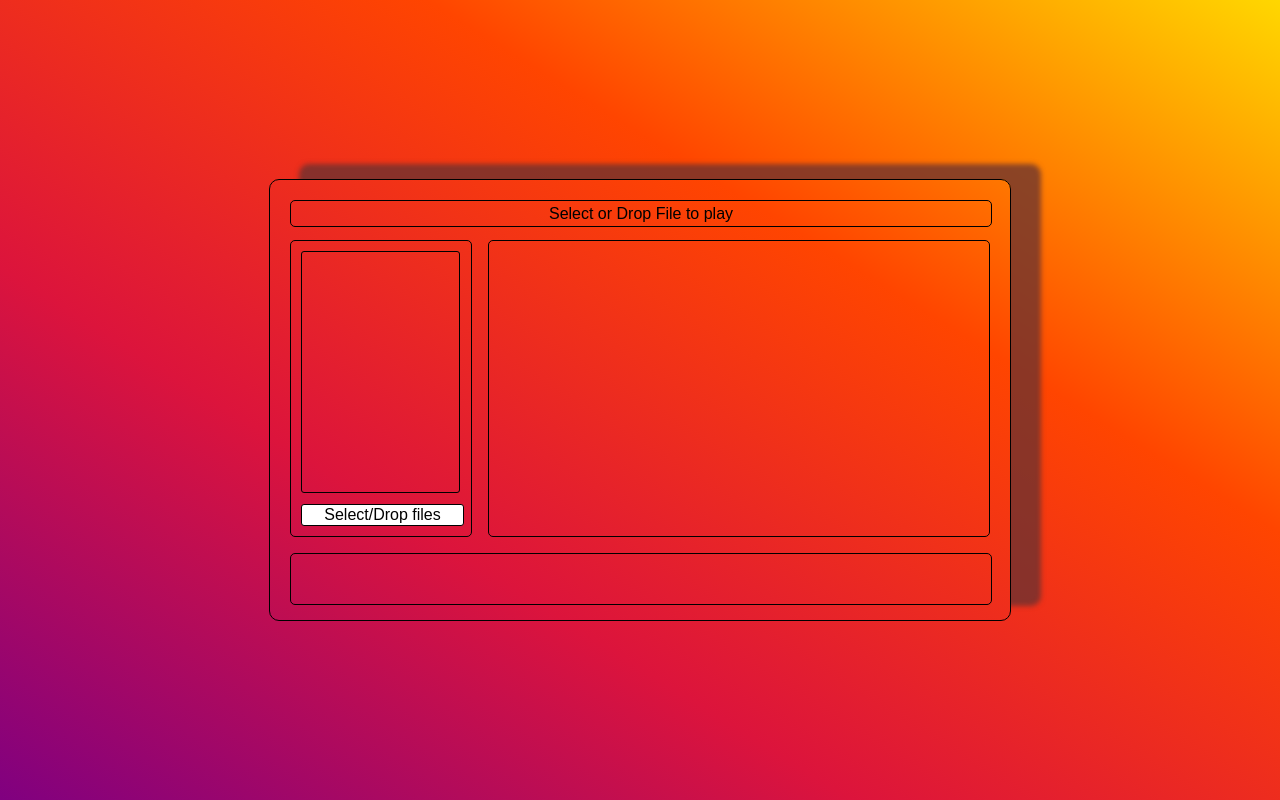
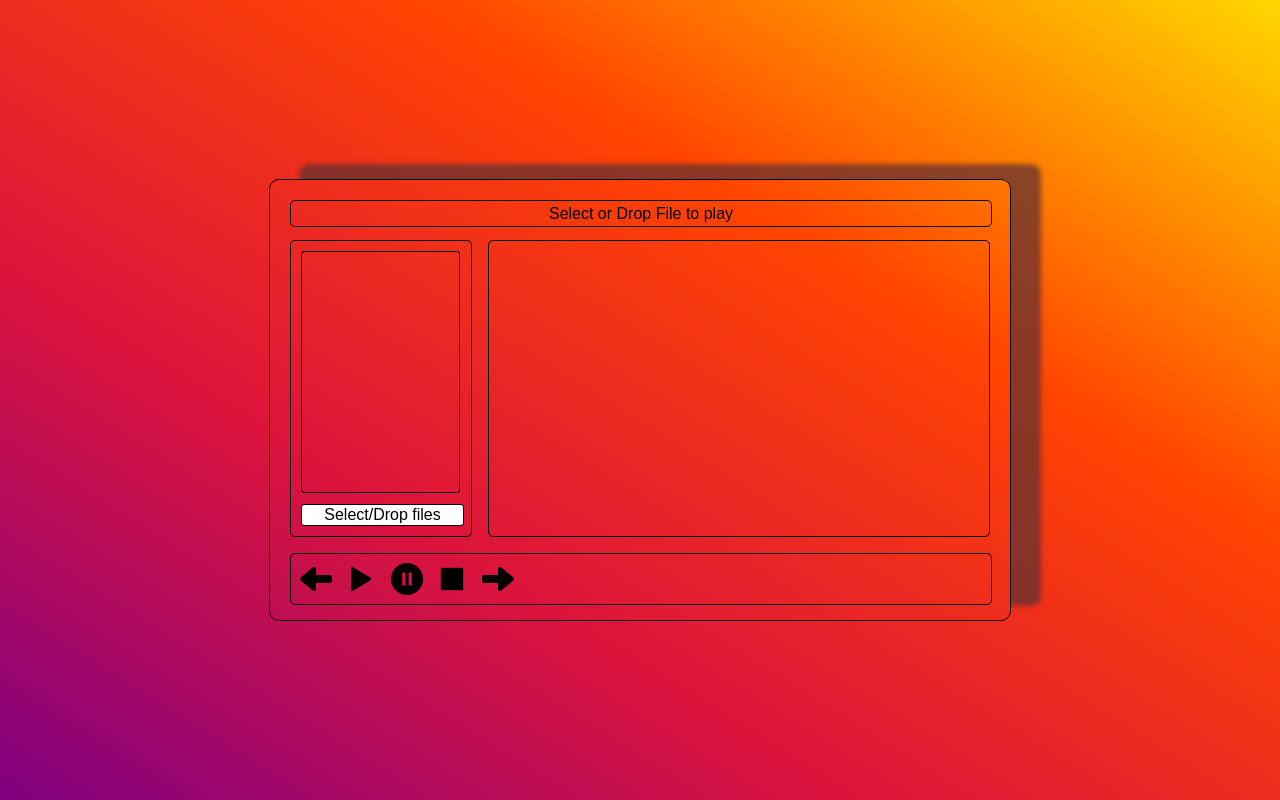
Before and after one commit to RSamokhin/YaShri2015Player, a website: page src/index.html in a window 1280 px wide. Drawn offline with nearby package versions, Linux system fonts and the light colour scheme; files that its build step writes are made by us from their sources; files whose address does not match are found by name.

Commit message:
buttons controls added

```diff
--- a/src/style/partials/content.scss
+++ b/src/style/partials/content.scss
@@ -44,6 +44,33 @@ html, body, .content {
         height: 50px;
         border: 1px solid;
         border-radius: 5px;
+        display: inline;
+        &-button {
+            height: 32px;
+            width: 32px;
+            margin-left: 9px;
+            margin-top: 9px;
+            display: inline-block;
+            cursor: pointer;
+            &:hover{
+                opacity: 0.6;
+            }
+            &-prev {
+                background-image: url(../img/icon/icon-prev.png);
+            }
+            &-play {
+                background-image: url(../img/icon/icon-play.png);
+            }
+            &-pause {
+                background-image: url(../img/icon/icon-pause.png);
+            }
+            &-stop {
+                background-image: url(../img/icon/icon-stop.png);
+            }
+            &-next {
+                background-image: url(../img/icon/icon-next.png);
+            }
+        }
     }
     &__info {
         position: absolute;
--- a/src/template/content.html
+++ b/src/template/content.html
@@ -12,7 +12,13 @@
         <div class='player__visualizer'>
             <canvas class="player__visualizer-canvas"></canvas>
         </div>
-        <div class='player__controls'></div>
+        <div class='player__controls'>
+            <div class='player__controls-button-prev player__controls-button'></div>
+            <div class='player__controls-button-play player__controls-button'></div>
+            <div class='player__controls-button-pause player__controls-button'></div>
+            <div class='player__controls-button-stop player__controls-button'></div>
+            <div class='player__controls-button-next player__controls-button'></div>
+        </div>
     </div>
 
 </section>
```
Also changed, not shown: build/css/main.css, build/img/icon/icon-dot.png (added), build/img/icon/icon-next.png (added), build/img/icon/icon-pause.png (added), build/img/icon/icon-play.png (added), build/img/icon/icon-prev.png (added), build/img/icon/icon-stop.png (added), build/index.html, src/img/icon/icon-dot.png (added), src/img/icon/icon-next.png (added), src/img/icon/icon-pause.png (added), src/img/icon/icon-play.png (added), src/img/icon/icon-prev.png (added), src/img/icon/icon-stop.png (added).
